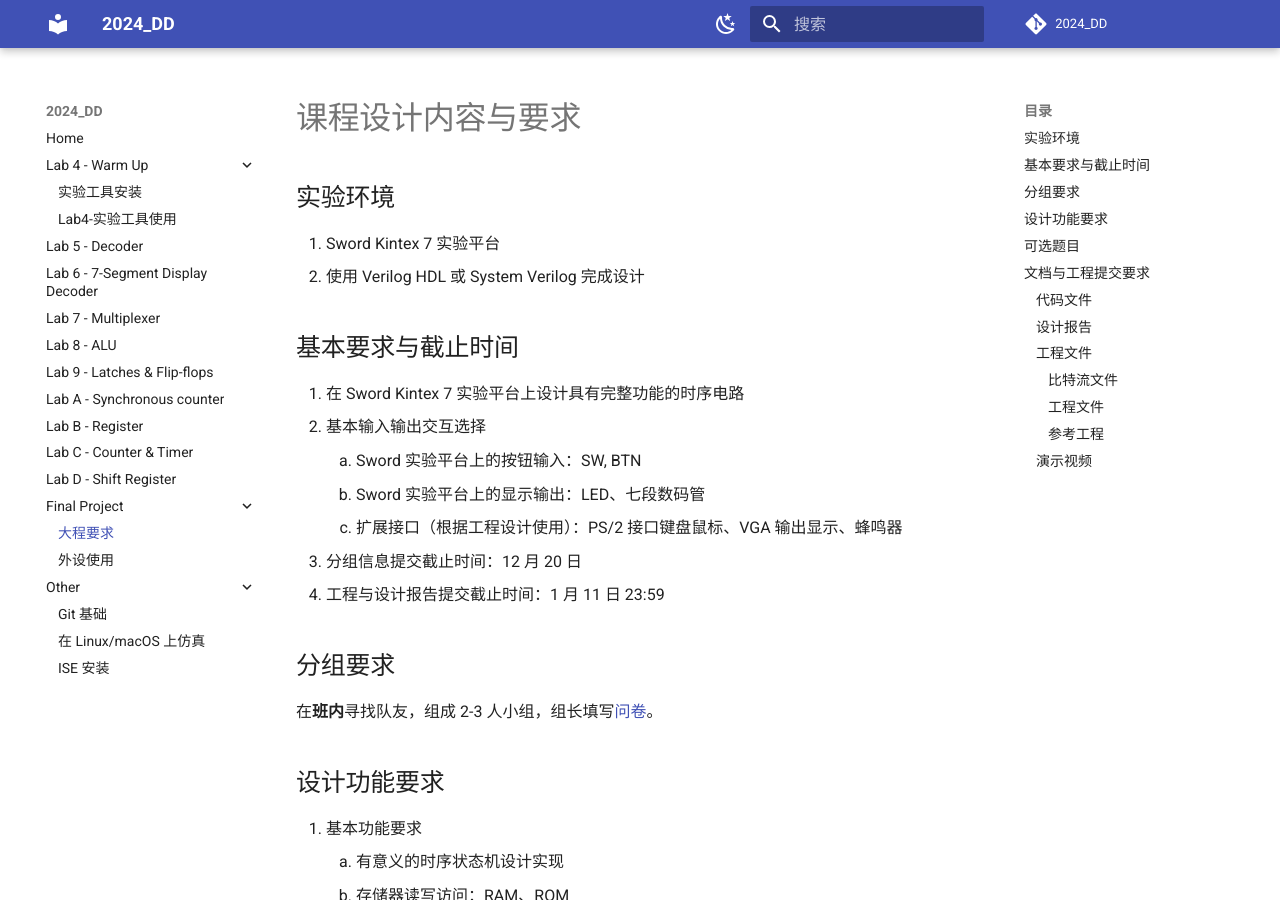
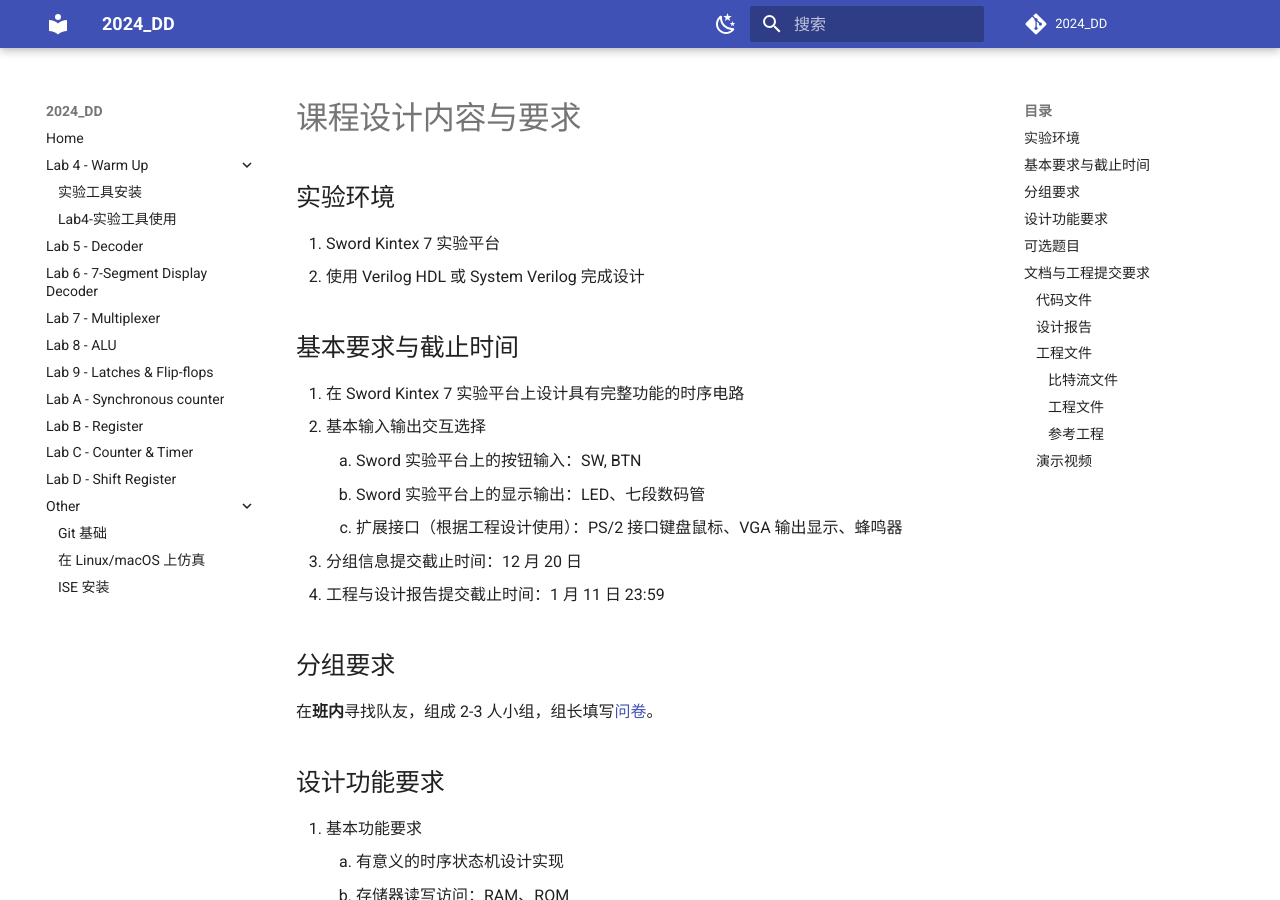
Before and after one commit to Guahao31/2024_DD, an MkDocs documentation site: the page built from docs/final_project/final_project.md, in a window 1280 px wide and 900 px high. Built offline with MkDocs 1.6.1 and Material for MkDocs 9.7.7, drawn with Linux system fonts in a browser that asks for light colours; a script that is not in the unit is left out; comment, search, counter and statistics services are not loaded; part of the change alters nothing that is shown.

Commit message:
change-nav: remove Final-Project part

```diff
--- a/mkdocs.yml
+++ b/mkdocs.yml
@@ -74,9 +74,9 @@ nav:
   - Lab B - Register: labB/register.md
   - Lab C - Counter & Timer: labC/counter_timer.md
   - Lab D - Shift Register: labD/shift_register.md
-  - Final Project:
-    - 大程要求: final_project/final_project.md
-    - 外设使用: final_project/device.md
+  # - Final Project:
+  #   - 大程要求: final_project/final_project.md
+  #   - 外设使用: final_project/device.md
   - Other:
     - Git 基础: Other/about_git.md
     - 在 Linux/macOS 上仿真: Other/Verilog_Simulation.md
```
